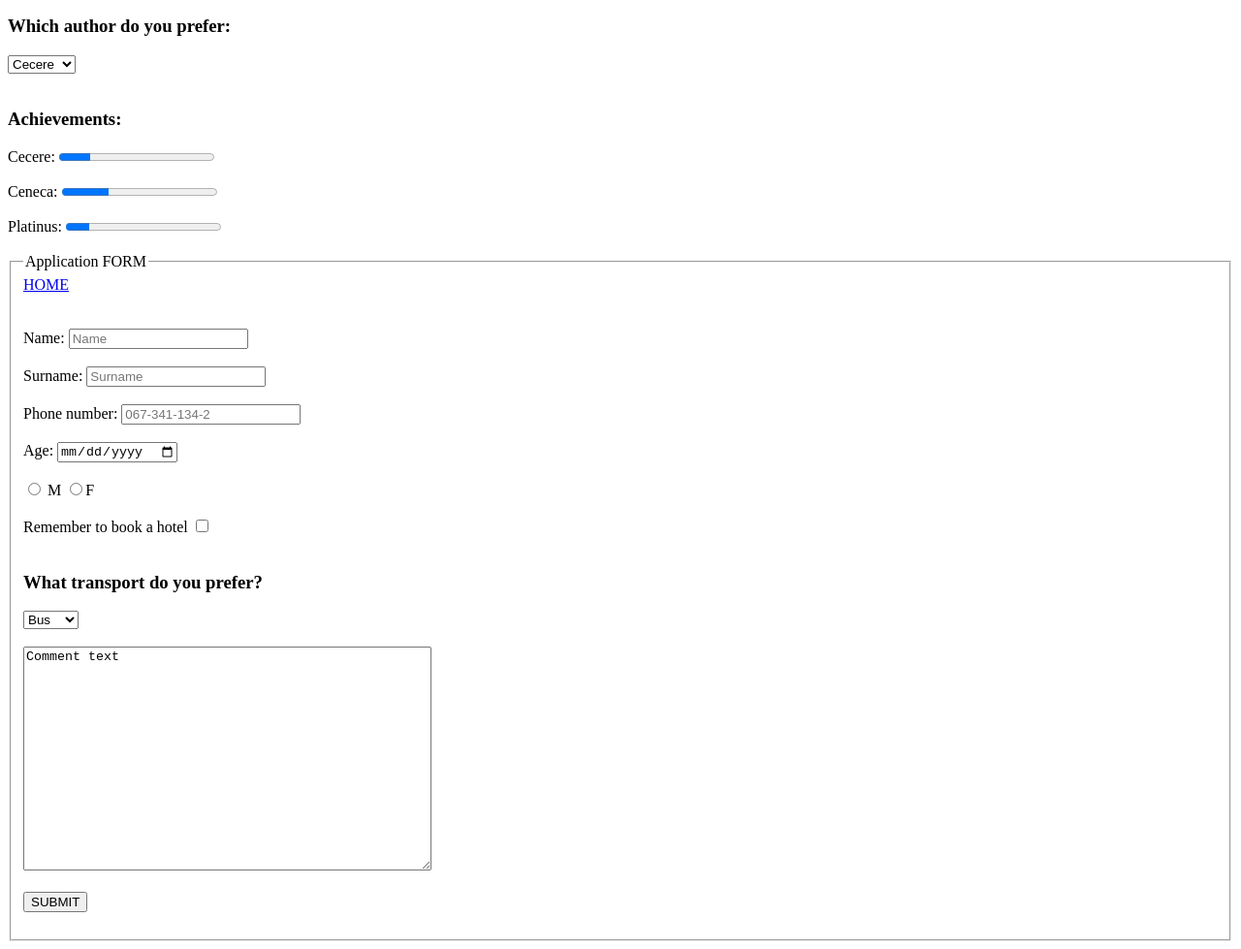
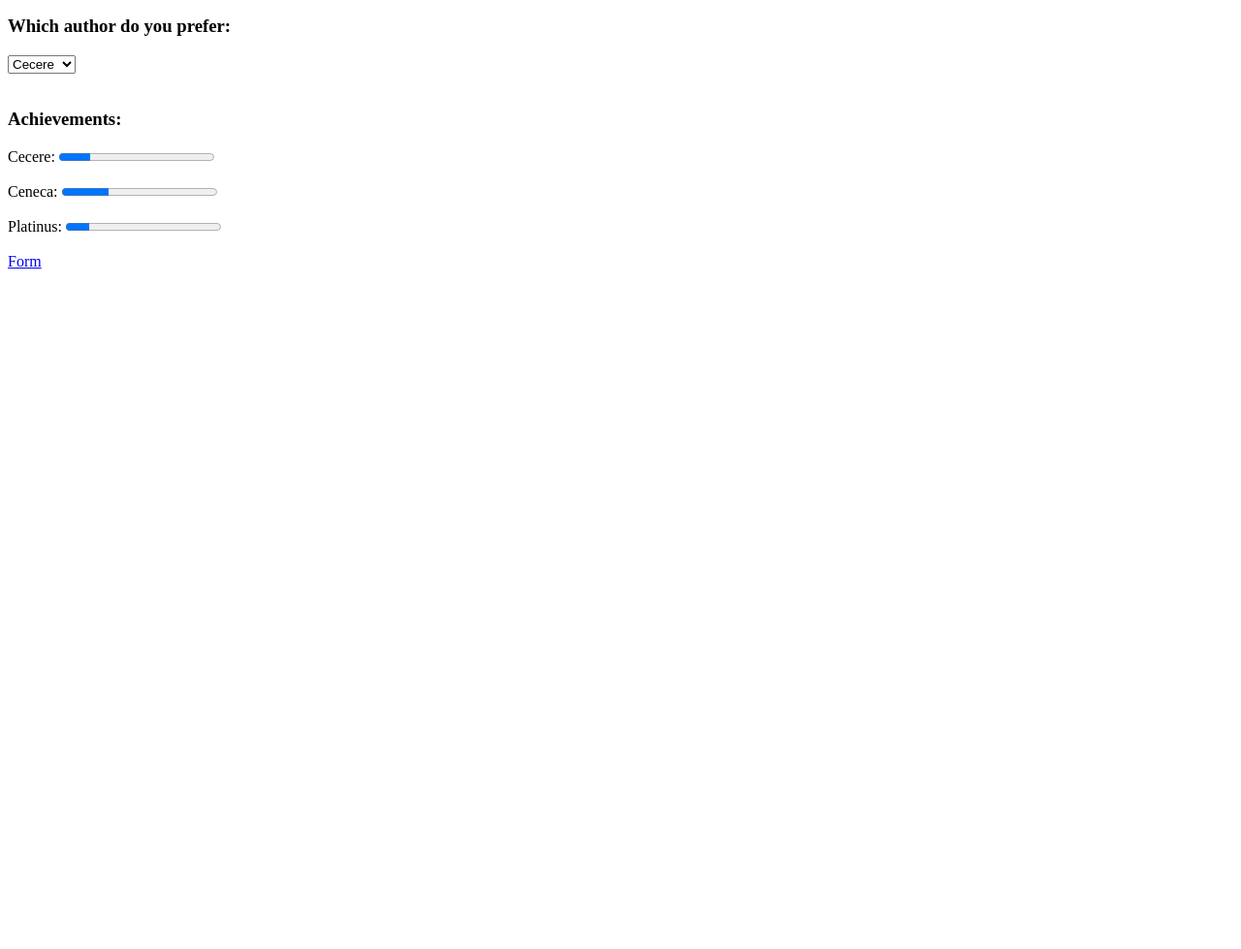
Before and after one commit to sofiya-apunevych/498-html, a plain HTML site: page index.html in a window 1280 px wide. Shown: the part 604-1583 px from the top of the page at 97% size. After the commit the page ends 891 px from the top, so only its background shows below. Drawn offline with Linux system fonts and the light colour scheme.

Commit message:
Two pages

```diff
--- a/index.html
+++ b/index.html
@@ -106,8 +106,6 @@
 
 </section>
 
-
-
 <footer>
     <h3>Achievements:</h3>
     <label for="Cecere">Cecere:</label>
@@ -118,64 +116,8 @@
     <progress id="Platinus" value="15" max="100"> 15 % </progress>
 
 <br><br>
-
-
-
-<footer>
-
-
-  <fieldset>
-     <legend> Application FORM </legend>
-
-       <nav>
-          <a href="#">HOME </a>
-       </nav>
-<br><br>
-
-    <label for="name">Name:</label>
-    <input id="name" type="text" name="name" placeholder="Name" required><br><br>
-
-   <label for="surname">Surname:</label>
-   <input id="surname" type="text" name="surname" placeholder="Surname" required><br><br>
-
-   <label for="tel">Phone number:</label>
-   <input id="tel" type="tel" name="tel" placeholder="067-341-134-2" required><br><br>
-
-   <label for="date">Age:</label>
-   <input id="date" type="date" name="date"> <br><br>
-
-   <input type="radio" name="sex" value="Male"> M
-   <input type="radio" name="sex" value="Female">F
-<br><br>
-
-   <label for="checkbox">Remember to  book a hotel</label>
-   <input id="checkbox" name="checkbox" type="checkbox">
-<br><br>
-
-
-  <h3>What transport do you prefer?</h3>
-      <select id="cars" name="cars">
-          <option value="bus">Bus</option>
-          <option value="train">Train</option>
-          <option value="plane">Plane</option>
-          <option value="car">Car</option>
-      </select>
-     <br><br>
-
-
-  <textarea name="textarea" rows="15" cols="50"
-  minlength="10" maxlength="20">Comment text</textarea>
-  <br><br>
-
-  <input type="submit" value="SUBMIT"> <br><br>
-
-  </fieldset>
-
-
 </footer>
 
-
-
-
+<a href="form.html">Form</a>
 </body>
 </html>
```
Also changed, not shown: form.html (renamed from index1.html, +1 -1 lines).
